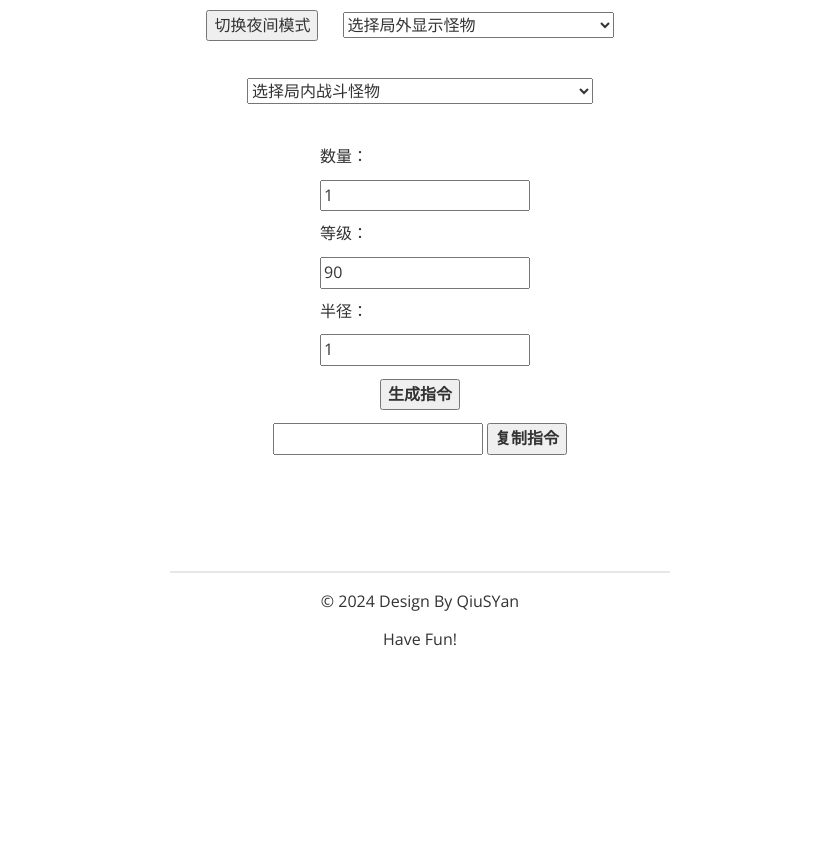
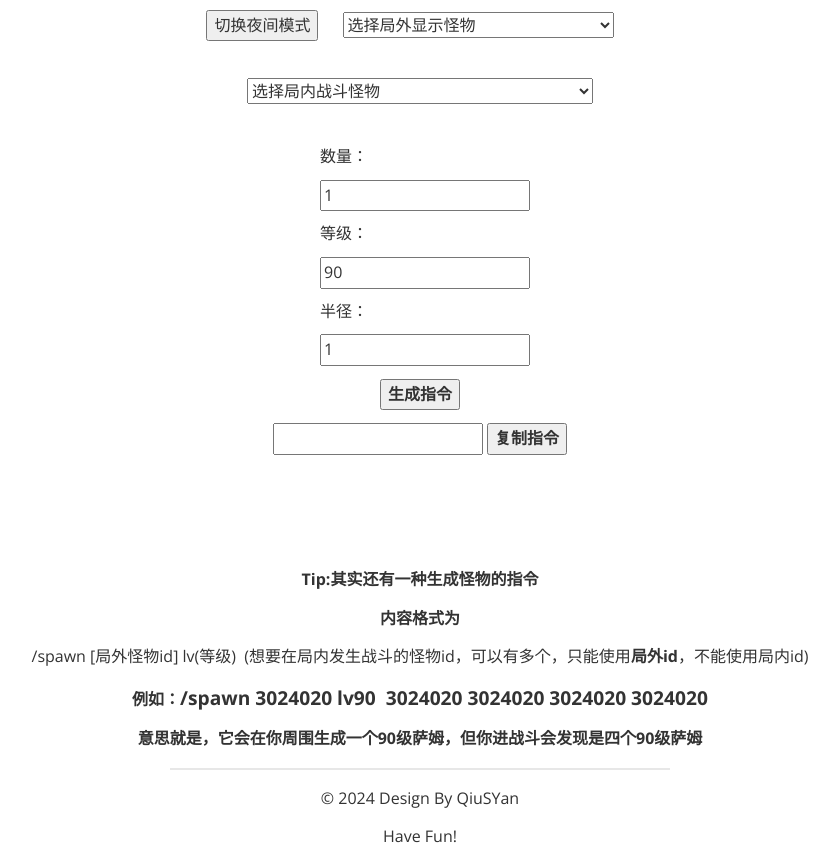
Before and after one commit to QSlotus/Monster-Generator, a plain HTML site: page index.html in a window 1280 px wide. Shown: the part 114-976 px from the top of the page, without its empty margins (220-1059 px from the left). Before the commit the page ends 800 px from the top, so only its background shows below. Drawn offline with nearby package versions, Linux system fonts and the light colour scheme.

Commit message:
更新指令说明

```diff
--- a/index.html
+++ b/index.html
@@ -82,9 +82,13 @@
     });
 </script>
 </div>
+<p><b>Tip:其实还有一种生成怪物的指令</b></p>
+<p><b>内容格式为</b></p>
+<p>/spawn [局外怪物id] lv(等级)  (想要在局内发生战斗的怪物id，可以有多个，只能使用<b>局外id</b>，不能使用局内id)</p>
+<p><b>例如：<big>/spawn 3024020 lv90  3024020 3024020 3024020 3024020</big></b></p>
+<p><b>意思就是，它会在你周围生成一个90级萨姆，但你进战斗会发现是四个90级萨姆</b></p>
 <center><hr width="500"></center>
 <p>&copy; 2024 Design By QiuSYan</p>
 <p>Have Fun!</p>
-
 </body>
 </html>
```
